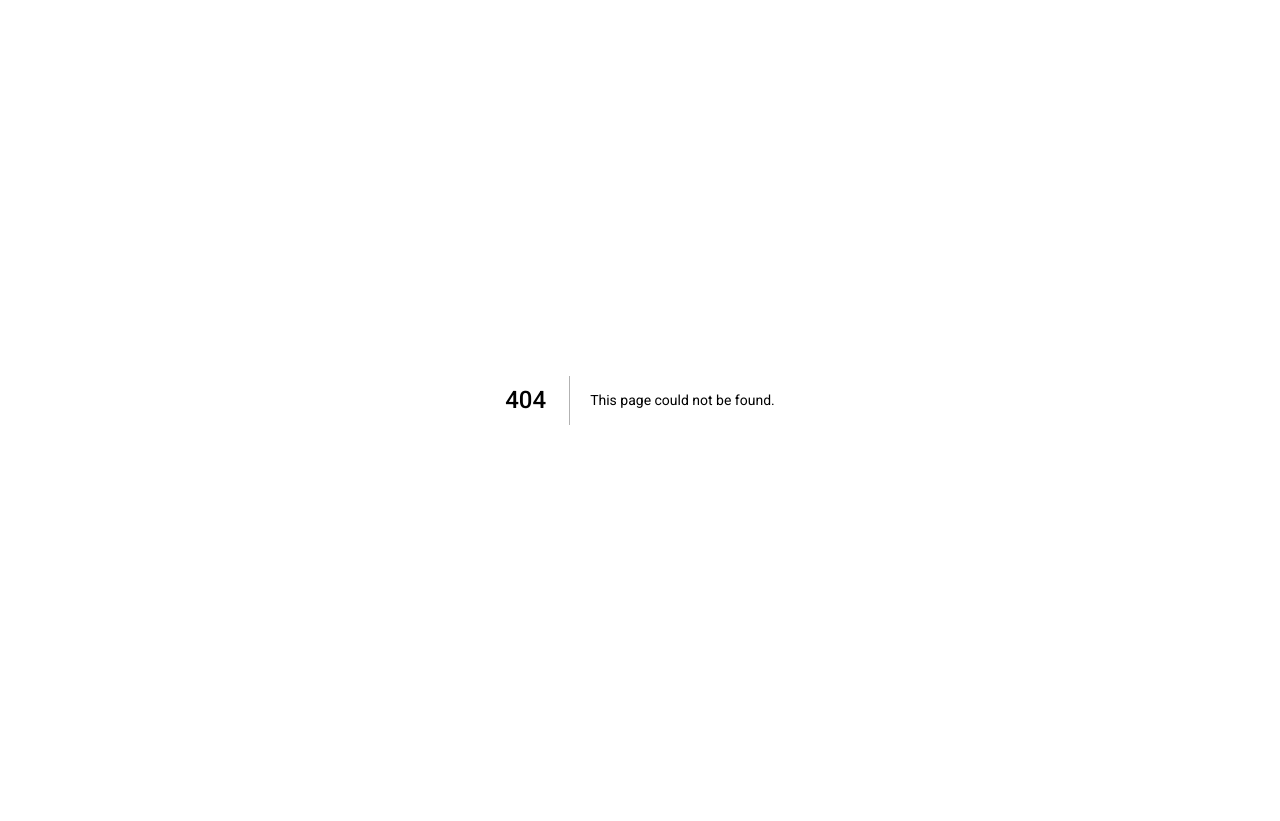
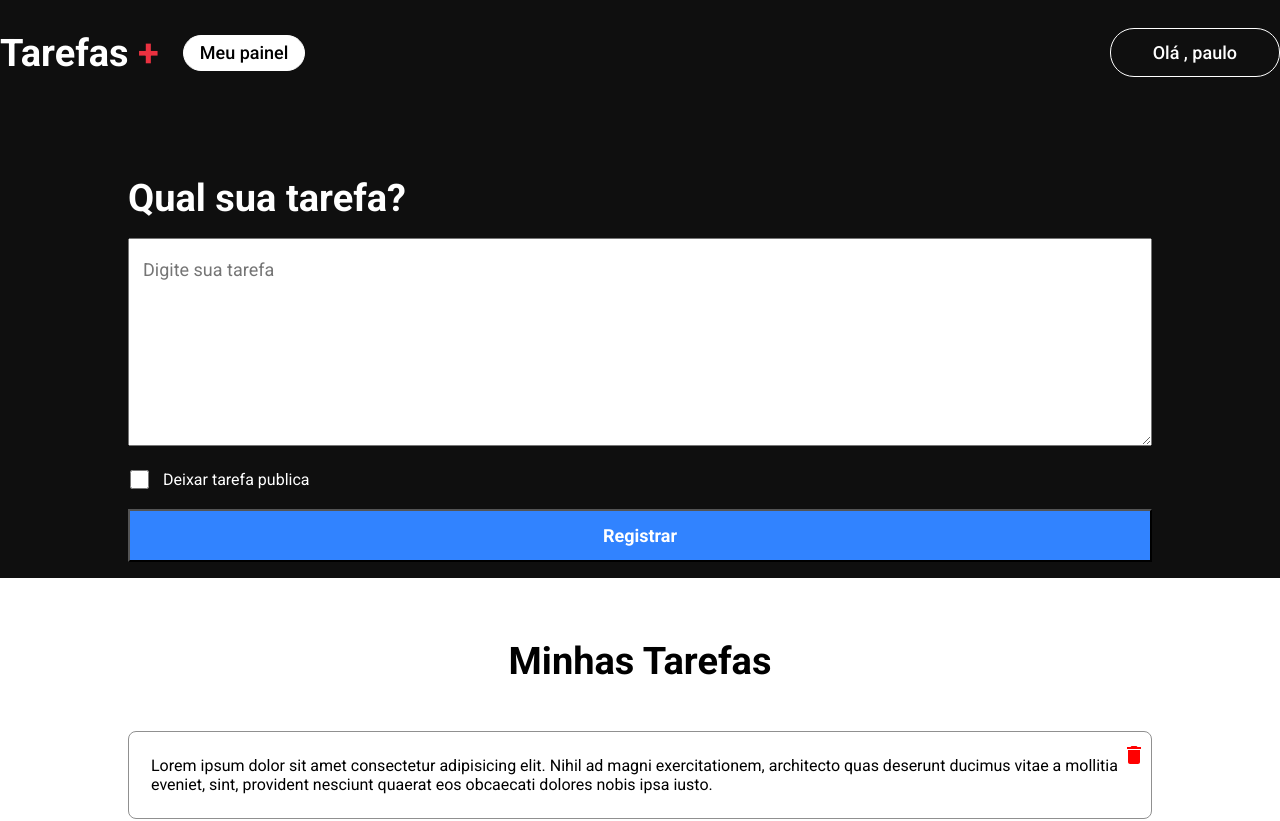
Before and after one commit to dev-Beltramin/tarefas-plus, a Next.js app: page /tasks in a window 1280 px wide. Before the commit this address had no page. Shown: the top 821 px of the page. Before the commit the page ends 800 px from the top, so only its background shows below. Built offline with nearby package versions, Linux system fonts and the light colour scheme.

Commit message:
finalizado layout da pagina de adicionar as tarefas

```diff
--- /dev/null
+++ b/src/pages/components/header/header2.tsx
@@ -0,0 +1,20 @@
+import styles from "../../../../styles/header2.module.css";
+const Header2 = () => {
+  return (
+    <header className={styles.container}>
+      <div className={styles.header}>
+        <div className={styles.content}>
+          <p>
+            Tarefas <span>+</span>
+          </p>
+
+          <button>Meu painel</button>
+        </div>
+
+        <button>Olá , paulo</button>
+      </div>
+    </header>
+  );
+};
+
+export default Header2;
--- a/src/pages/index.tsx
+++ b/src/pages/index.tsx
@@ -1,5 +1,5 @@
 import Image from "next/image";
-import HeaderOne from "./components/header";
+import HeaderOne from "./components/header/header1";
 import logo from "./components/images/logo-home.svg";
 
 import styles from "../../styles/Home.module.css";
--- /dev/null
+++ b/src/pages/tasks.tsx
@@ -0,0 +1,64 @@
+import { MdDelete } from "react-icons/md";
+
+import styles from "../../styles/tasks.module.css";
+import Header2 from "./components/header/header2";
+
+const Tasks = () => {
+  return (
+    <div>
+      <Header2 />
+
+      <section className={styles.container}>
+        <div className={styles.content}>
+          <h2>Qual sua tarefa?</h2>
+
+          <textarea placeholder="Digite sua tarefa" />
+          <div className={styles.input}>
+            <input type="checkbox" name="public" />
+            <p>Deixar tarefa publica</p>
+          </div>
+
+          <button>Registrar</button>
+        </div>
+      </section>
+
+      <section className={styles.content_tasks}>
+        <div className={styles.tasks}>
+          <h2>Minhas Tarefas</h2>
+
+          <div>
+            <span className={styles.delete}>
+              <i>
+                {" "}
+                <MdDelete />
+              </i>
+            </span>
+            <p>
+              Lorem ipsum dolor sit amet consectetur adipisicing elit. Nihil ad
+              magni exercitationem, architecto quas deserunt ducimus vitae a
+              mollitia eveniet, sint, provident nesciunt quaerat eos obcaecati
+              dolores nobis ipsa iusto.
+            </p>
+          </div>
+
+          <div>
+            <span className={styles.delete}>
+              <i>
+                {" "}
+                <MdDelete />
+              </i>
+            </span>
+            <p>
+              Lorem ipsum dolor sit amet consectetur adipisicing elit. Nihil ad
+              magni exercitationem, architecto quas deserunt ducimus vitae a
+              mollitia eveniet, sint, provident nesciunt quaerat eos obcaecati
+              dolores nobis ipsa iusto.
+            </p>
+          </div>
+        </div>
+      </section>
+    </div>
+  );
+};
+
+export default Tasks;
--- /dev/null
+++ b/styles/header2.module.css
@@ -0,0 +1,53 @@
+.container {
+  display: flex;
+  align-items: center;
+  color: white;
+  height: 105px;
+  width: 100%;
+}
+
+.header {
+  display: flex;
+  justify-content: space-between;
+  max-width: 1280px;
+  width: 100%;
+  margin: 0 auto;
+}
+
+.header p {
+  font-size: 38px;
+  font-weight: bold;
+}
+
+.header span {
+  color: #ea3140;
+}
+
+.header button {
+  background-color: transparent;
+  color: white;
+  border: 1px solid #fff;
+  border-radius: 24px;
+  padding: 13px 42px;
+  cursor: pointer;
+  font-size: 18px;
+  font-weight: 500;
+}
+
+.content {
+  display: flex;
+  column-gap: 24px;
+  align-items: center;
+}
+
+.content button {
+  background-color: white;
+  padding: 7px 16px;
+  height: 36px;
+  display: flex;
+  align-items: center;
+  color: black;
+  justify-content: center;
+  font-size: 18px;
+  font-weight: 500;
+}
--- /dev/null
+++ b/styles/tasks.module.css
@@ -0,0 +1,89 @@
+.container {
+  max-width: 1024px;
+  width: 100%;
+  margin: 0 auto;
+}
+
+.content h2 {
+  font-size: 38px;
+  font-weight: bold;
+  line-height: 48px;
+  color: white;
+  margin: 69px 0 16px 0;
+}
+
+.content textarea {
+  max-width: 1024px;
+  width: 100%;
+  height: 208px;
+  padding-left: 14px;
+  padding-top: 20px;
+  font-size: 18px;
+}
+
+.input {
+  display: flex;
+  color: white;
+  column-gap: 12px;
+  margin-top: 20px;
+  margin-bottom: 20px;
+}
+
+.input input {
+  width: 23px;
+}
+
+.input p {
+  font-weight: 600px;
+}
+
+.content button {
+  background-color: #3183ff;
+  width: 100%;
+  padding: 14px 0;
+  color: white;
+  font-size: 18px;
+  font-weight: bold;
+  cursor: pointer;
+  margin-bottom: 16px;
+}
+
+.content_tasks {
+  background-color: white;
+  width: 100%;
+  height: 500px;
+}
+
+.tasks {
+  position: relative;
+  max-width: 1024px;
+  width: 100%;
+  margin: 0 auto;
+}
+
+.tasks h2 {
+  text-align: center;
+  padding: 61px 0 32px 0;
+  font-size: 38px;
+  font-weight: bold;
+}
+
+.tasks p {
+  border: 1px solid #909090;
+  padding: 24px 22px;
+  margin: 16px 0;
+  border-radius: 8px;
+}
+
+.delete {
+  position: absolute;
+  right: 0px;
+  padding-top: 12px;
+  padding-right: 6px;
+  color: red;
+}
+
+.delete i {
+  font-size: 24px;
+  cursor: pointer;
+}
```
Also changed, not shown: package.json (+4 -3 lines), src/pages/components/header/header1.tsx (renamed from src/pages/components/header/index.tsx), src/pages/components/images/Vector.svg (added), 1 other file (tests, documents, lock files or other folders).
